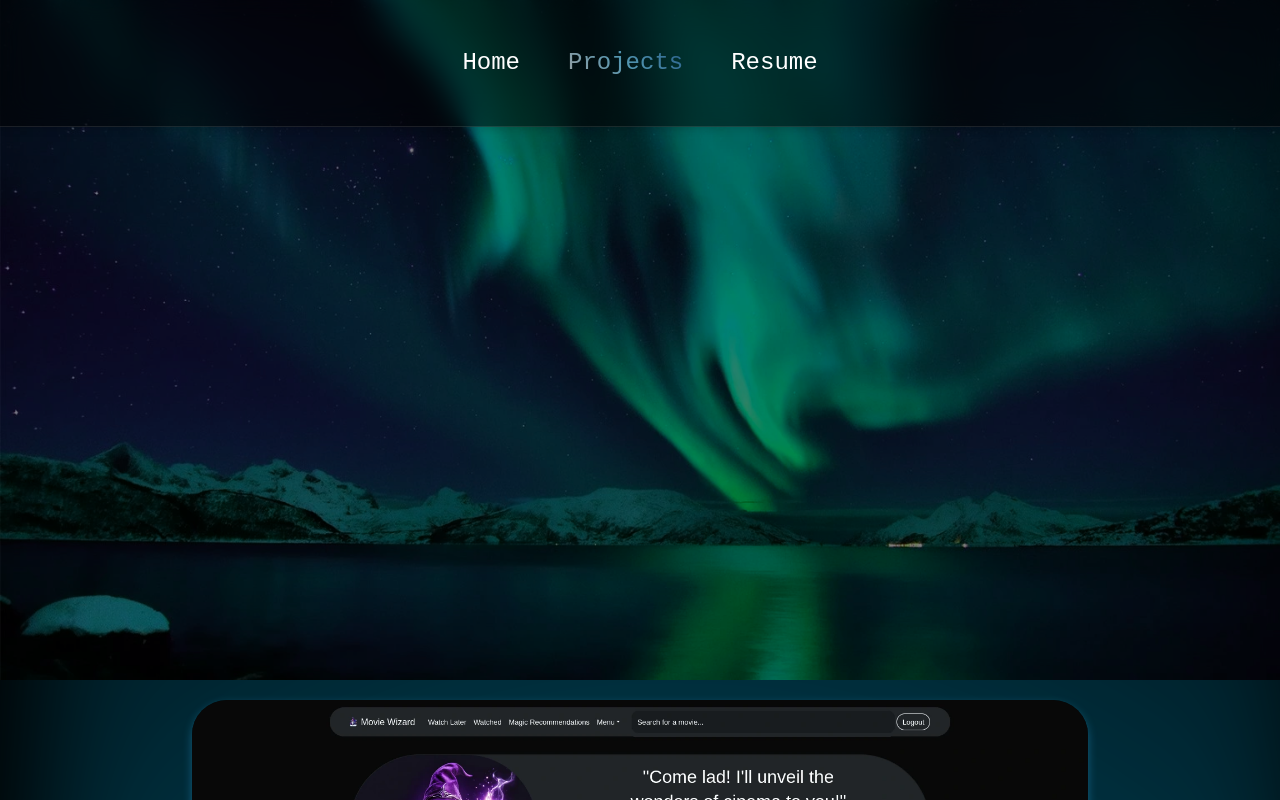
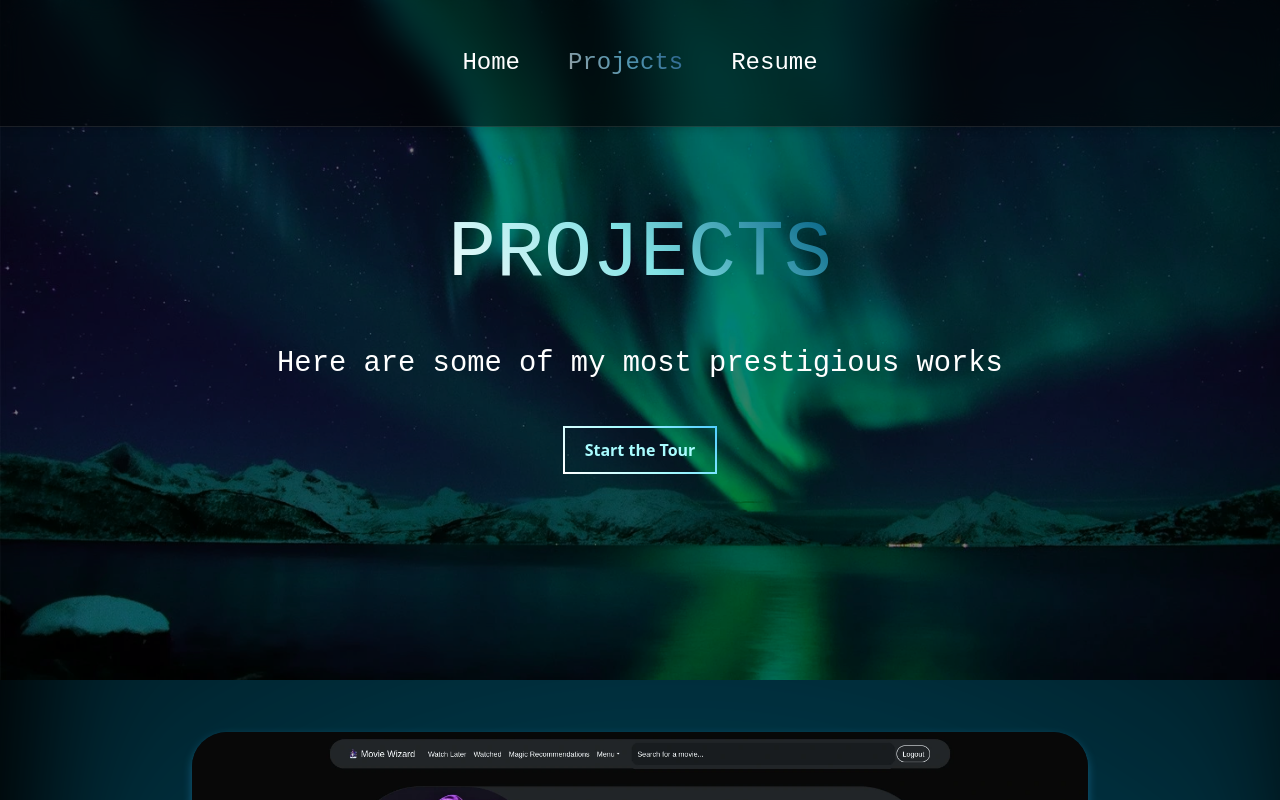
Before and after one commit to LucasRgo/portfolio, a React (Vite) app: page /portfolio/projects in a window 1280 px wide. Shown: the top 800 px of the page. Built offline with nearby package versions, Linux system fonts and the light colour scheme.

Commit message:
Mon, Dec 23, 2024, 6:52 AM -03:00

```diff
--- a/src/pages/projects/projects.css
+++ b/src/pages/projects/projects.css
@@ -1,14 +1,15 @@
 @import url('https://fonts.googleapis.com/css2?family=Poppins:wght@400;600&display=swap');
+
 
 .projects-container {
     display: flex;
+    flex-direction: column;
     align-items: center;
     justify-content: center;
     min-height: 85vh;
-    overflow: visible;
     position: relative;
+    padding: 2rem;
 }
-
 .projects-container::before {
     content: '';
     position: absolute;
@@ -40,8 +41,15 @@
 
 
 .projects-content {
+    display: flex;
+    flex-direction: column;
+    align-items: center;
+    justify-content: center;
     text-align: center;
+    z-index: 2;
+    gap: 1rem;
 }
+
 
 #projects-heading {
     font-family: monospace;
```
